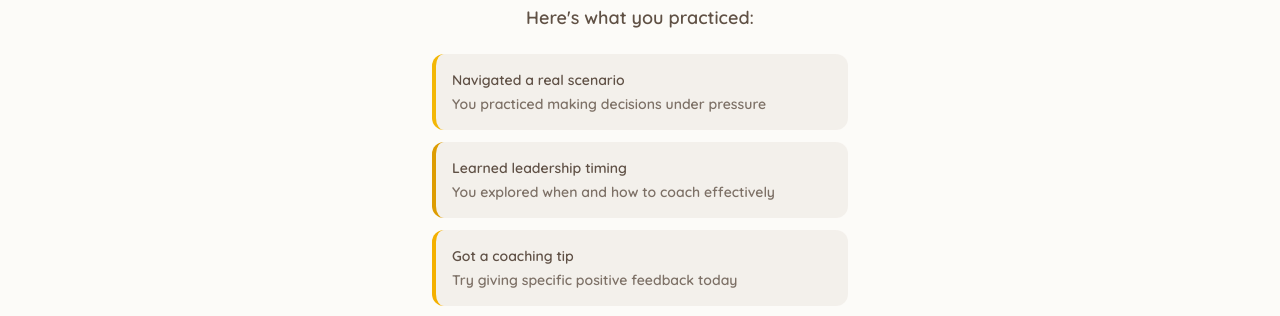
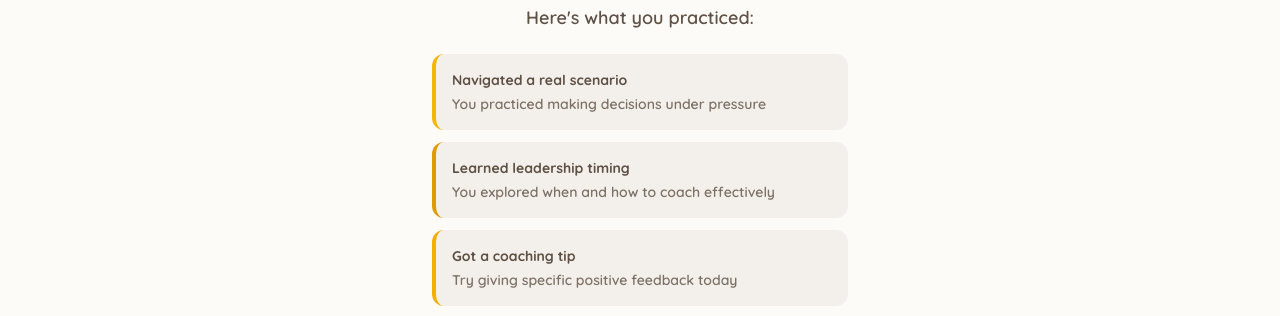
Before and after one commit to melmilloway/espresso-shift-coach, a React (Vite) app: page /shift-wrapup in a window 1280 px wide. Shown: the part 291-607 px from the top of the page. Built offline with nearby package versions, Linux system fonts and the light colour scheme; the HTML template or start-up script is replaced by a standard one; a web font is replaced by a local one.

Commit message:
Update text font weight

```diff
--- a/src/pages/ShiftWrapUp.tsx
+++ b/src/pages/ShiftWrapUp.tsx
@@ -37,7 +37,7 @@ const ShiftWrapUp = () => {
         {/* Summary Cards */}
         <div className="space-y-3">
           <div className="bg-muted/50 rounded-lg p-4 border-l-4 border-primary">
-            <p className="text-sm font-semibold text-foreground mb-1">
+            <p className="text-sm text-foreground mb-1" style={{ fontWeight: 1000 }}>
               Navigated a real scenario
             </p>
             <p className="text-sm text-foreground/80">
@@ -46,7 +46,7 @@ const ShiftWrapUp = () => {
           </div>
 
           <div className="bg-muted/50 rounded-lg p-4 border-l-4 border-secondary">
-            <p className="text-sm font-semibold text-foreground mb-1">
+            <p className="text-sm text-foreground mb-1" style={{ fontWeight: 1000 }}>
               Learned leadership timing
             </p>
             <p className="text-sm text-foreground/80">
@@ -55,7 +55,7 @@ const ShiftWrapUp = () => {
           </div>
 
           <div className="bg-muted/50 rounded-lg p-4 border-l-4 border-accent">
-            <p className="text-sm font-semibold text-foreground mb-1">
+            <p className="text-sm text-foreground mb-1" style={{ fontWeight: 1000 }}>
               Got a coaching tip
             </p>
             <p className="text-sm text-foreground/80">
```
